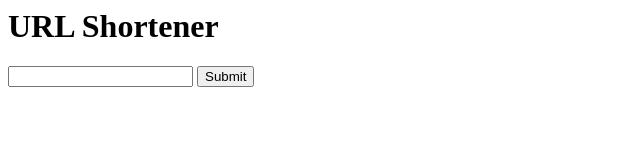
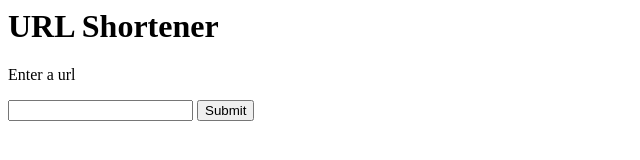
Before and after one commit to rmendez25/nodeapp, a website: page index.html in a window 1280 px wide. Shown: the whole page, without its empty margins (0-640 px from the left). Drawn offline with Linux system fonts and the light colour scheme.

Commit message:
adding a p tag

```diff
--- a/index.html
+++ b/index.html
@@ -1,4 +1,5 @@
 <h1 id="header">URL Shortener</h1>
+<p>Enter a url</p>
 
 <form method="POST" action="/url">
   <input type="text" name="url" id="input_text" />
```
